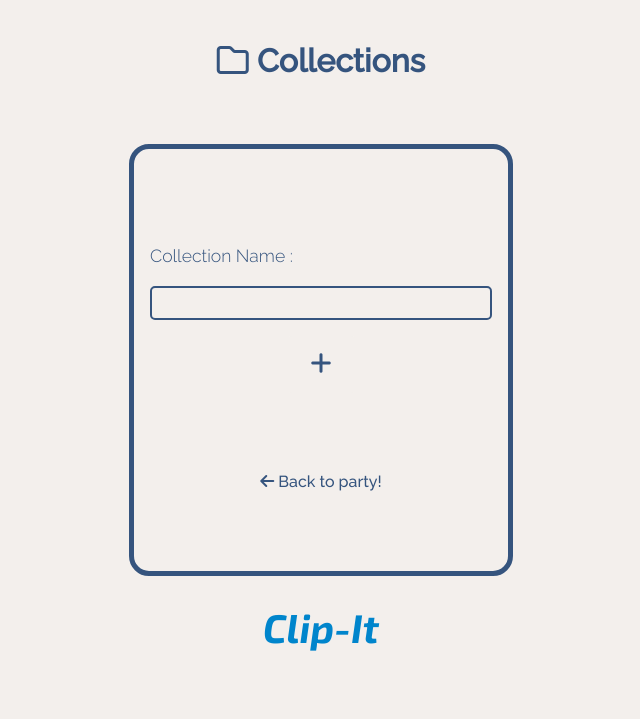
After one commit to varunkmr19/clip-it, a Django app: page /collection/create in a window 1280 px wide. The commit adds this page. Shown: the top 719 px of the page, without its empty margins (319-959 px from the left). Run offline with Django 3.2, Linux system fonts and the light colour scheme; a user stored in the database is signed in; some libraries are stand-ins or nearby versions.

Commit message:
Core: Create and Edit Collections

```diff
--- /dev/null
+++ b/core/static/core/css/collections.css
@@ -0,0 +1,125 @@
+*{
+  box-sizing: border-box;
+}
+
+body{
+  margin: 0;
+  background-color: hsl(26, 21%, 94%);
+  font-family: 'Raleway', sans-serif;
+}
+
+/* Root Container */
+
+.root_container{
+  height: 90vh;
+  width: 100vw;
+  display: flex;
+  flex-direction: column;
+  align-items: center;
+}
+
+/* Child Items */
+
+  /* Header */
+
+.add_collection_page_header{
+  flex: 1 1 20%;
+}
+
+.add_collection_page_heading{
+  margin-top: 20%;
+  font-size: 2rem;
+  color: hsl(214, 41%, 35%);
+}
+
+  /* Main */
+
+.add_collection_page_content_container{
+  flex: 1 1 60%;
+  width: 30vw;
+  /* max-height: 30%; */
+  border: 5px solid hsl(214, 41%, 35%);
+  border-radius: 20px;
+  display: flex;
+  flex-direction: column;
+  justify-content: space-evenly;
+}
+
+.collection_entry_container{
+  padding: 1rem;
+}
+
+.collection_label{
+  display: block;
+  color: hsl(214, 41%, 35%);
+  font-size: 1.1rem;
+  font-weight: 300;
+  margin-bottom: 20px;
+}
+
+.collection_input{
+  width: 100%;
+  background-color: hsl(26, 21%, 94%);
+  color: hsl(214, 41%, 35%);
+  padding: .6em 1em;
+  font-size: 0.8rem;
+  font-weight: 500;
+  border: 2px solid hsl(214, 41%, 35%);
+  outline: none;
+  border-radius: 5px;
+  transition: border 250ms ease;
+}
+
+.collection_input:focus{
+  border: 3px solid hsl(214, 41%, 70%);
+}
+
+.return_home_container{
+  display: flex;
+  justify-content: center;
+  align-items: center;
+}
+
+.add_collection{
+  background-color: hsl(26, 21%, 94%);
+  border: none;
+  outline: none;
+  padding: .6em 1em;
+  border-radius: 5px;
+  font-size: 1.5em;
+  color: hsl(214, 41%, 35%);
+  font-weight: 100;
+  cursor: pointer;
+  transition: all 200ms ease;
+}
+
+.add_collection:hover{
+  color: hsl(201, 100%, 40%);
+  transform: scale(1.3);
+}
+
+.add_collection:focus{
+  transform: rotate(-180deg);
+}
+
+.return_home_container{
+  display: flex;
+  justify-content: center;
+}
+
+.return_home{
+  color: hsl(214, 41%, 35%);
+  text-decoration: none;
+}
+
+  /* Footer */
+
+.add_collection_page_footer_container{
+  flex: 1 1 20%;
+}
+
+.logo{
+  color: hsl(201, 100%, 40%);
+  font-size: 2.5rem;
+  font-family: 'Exo 2', sans-serif;
+}
--- /dev/null
+++ b/core/templates/core/create_collection.html
@@ -0,0 +1,81 @@
+{% load static %}
+<!DOCTYPE html>
+<html lang="en">
+
+<head>
+    <meta charset="UTF-8">
+    <meta http-equiv="X-UA-Compatible" content="IE=edge">
+    <meta name="viewport" content="width=device-width, initial-scale=1.0">
+
+    <link href="https://fonts.googleapis.com/css2?family=Exo+2:ital,wght@1,700&family=Raleway:wght@300;500&display=swap"
+        rel="stylesheet">
+
+    <script src="https://kit.fontawesome.com/540bcb909b.js" crossorigin="anonymous"></script>
+
+    <link rel="stylesheet" href="{% static 'core/css/collections.css' %}">
+
+    <title>Clip-It: Collections</title>
+</head>
+
+<body>
+
+    <!-- Root Container -->
+
+    <div class="root_container">
+
+        <!-- Header + Main + Footer -->
+
+        <!-- Header/Heading -->
+
+        <header class="root_container_item add_collection_page_header">
+
+            <h1 class="add_collection_page_heading"><i class="far fa-folder folder_icon"></i> Collections</h2>
+
+        </header>
+
+        <!-- Main/Content -->
+
+        <main class="root_container_item add_collection_page_content_container">
+            <form class="add_collection_page_content_item add_collection_form_container" action="{% url 'create_collection' %}" method="POST">
+              {% csrf_token %}
+
+                <div class="add_collection_form_item collection_entry_container">
+
+                    <label class="collection_entry_item collection_label">Collection Name :</label>
+
+                    <input class="collection_entry_item collection_input" type="text" name="collection" required>
+
+                </div>
+
+                <div class="return_home_container">
+
+                    <button type="submit" class="add_collection_form_content_item add_collection"><i
+                            class="fas fa-plus add_collections add"></i></button>
+
+                </div>
+
+            </form>
+
+
+            <div class="return_home_container">
+
+                <a href="{% url 'index' %}" class="add_collection_page_item return_home"><i
+                        class="fas fa-arrow-left return_home_icon return"></i> Back to
+                    party!</a>
+
+            </div>
+
+
+        </main>
+
+        <!-- Footer/Logo -->
+
+        <footer class="root_container_item add_collection_page_footer_container">
+            <h1 class="logo add_collection_page_footer_item">Clip-It</h1>
+        </footer>
+
+    </div>
+
+</body>
+
+</html>
--- a/core/urls.py
+++ b/core/urls.py
@@ -3,6 +3,12 @@ from . import views
 
 urlpatterns = [
     path('', views.index_view, name='index'),
+    path('collection/create', views.create_collection_view,
+         name='create_collection'),
+    path('collection/edit/<int:collection_id>', views.edit_collection_view,
+         name='edit_collection'),
+    path('collection/delete/<int:collection_id>',
+         views.delete_collection, name='delete_collection'),
     path('login', views.login_view, name='login'),
     path('logout', views.logout_view, name='logout'),
     path('profile', views.profile_view, name='profile'),
--- a/core/views.py
+++ b/core/views.py
@@ -3,11 +3,20 @@ from django.db import IntegrityError
 from django.contrib.auth.models import User
 from django.urls import reverse
 from django.http import HttpResponseRedirect
-from django.shortcuts import render
+from django.shortcuts import redirect, render
+from django.contrib.auth.decorators import login_required
+from . models import Bookmark, Collection, Tag
 
 
+@login_required
 def index_view(request):
-    return render(request, 'core/index.html')
+    user = request.user
+    collections = Collection.objects.filter(owner=user)
+    bookmarks = Bookmark.objects.filter(owner=user)
+    return render(request, 'core/index.html', {
+        'bookmarks': bookmarks,
+        'collections': collections
+    })
 
 
 def login_view(request):
@@ -30,6 +39,7 @@ def login_view(request):
         return render(request, "core/login.html")
 
 
+@login_required
 def logout_view(request):
     logout(request)
     return HttpResponseRedirect(reverse("login"))
@@ -62,5 +72,48 @@ def register_view(request):
         return render(request, "core/register.html")
 
 
+@login_required
 def profile_view(request):
     return render(request, 'core/profile.html')
+
+
+@login_required
+def create_collection_view(request):
+    if request.method == 'POST':
+        name = request.POST['collection']
+        if not name:
+            return HttpResponseRedirect(request.META.get('HTTP_REFERER', '/'))
+        user = request.user
+        collection = Collection.objects.create(name=name, owner=user)
+        collection.save()
+        return HttpResponseRedirect(request.META.get('HTTP_REFERER', '/'))
+    return render(request, 'core/create_collection.html')
+
+
+def edit_collection_view(request, collection_id):
+    try:
+        collection = Collection.objects.get(
+            owner=request.user, pk=collection_id)
+        context = {'collection': collection}
+    except Collection.DoesNotExist:
+        return HttpResponseRedirect(request.META.get('HTTP_REFERER', '/'))
+
+    if request.method == 'POST':
+        name = request.POST['collection']
+        collection.name = name
+        collection.save()
+
+        return redirect('index')
+    return render(request, 'core/edit_collection.html', context)
+
+
+@login_required
+def delete_collection(request, collection_id):
+    try:
+        collection = Collection.objects.get(
+            owner=request.user, pk=collection_id)
+    except Collection.DoesNotExist:
+        return HttpResponseRedirect(request.META.get('HTTP_REFERER', '/'))
+    if request.method == 'POST':
+        collection.delete()
+    return HttpResponseRedirect(request.META.get('HTTP_REFERER', '/'))
```
Also changed, not shown: core/templates/core/edit_collection.html (added, +81 -0 lines), core/templates/core/index.html (+22 -6 lines), db.sqlite3.
